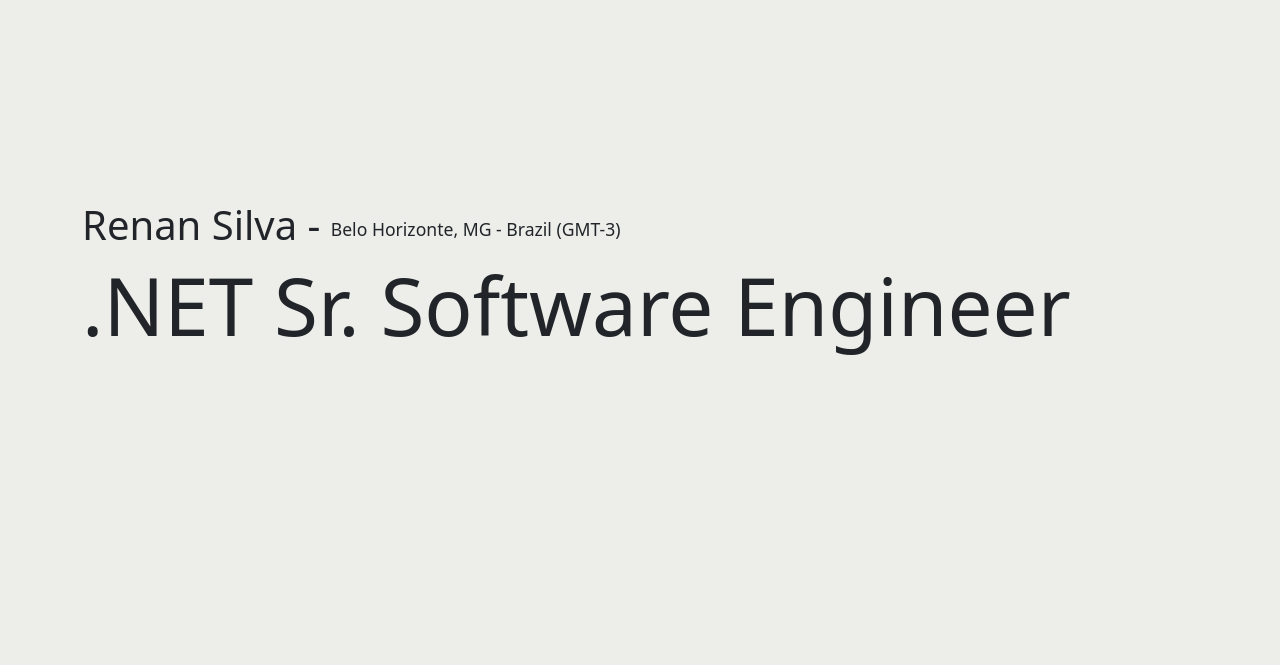
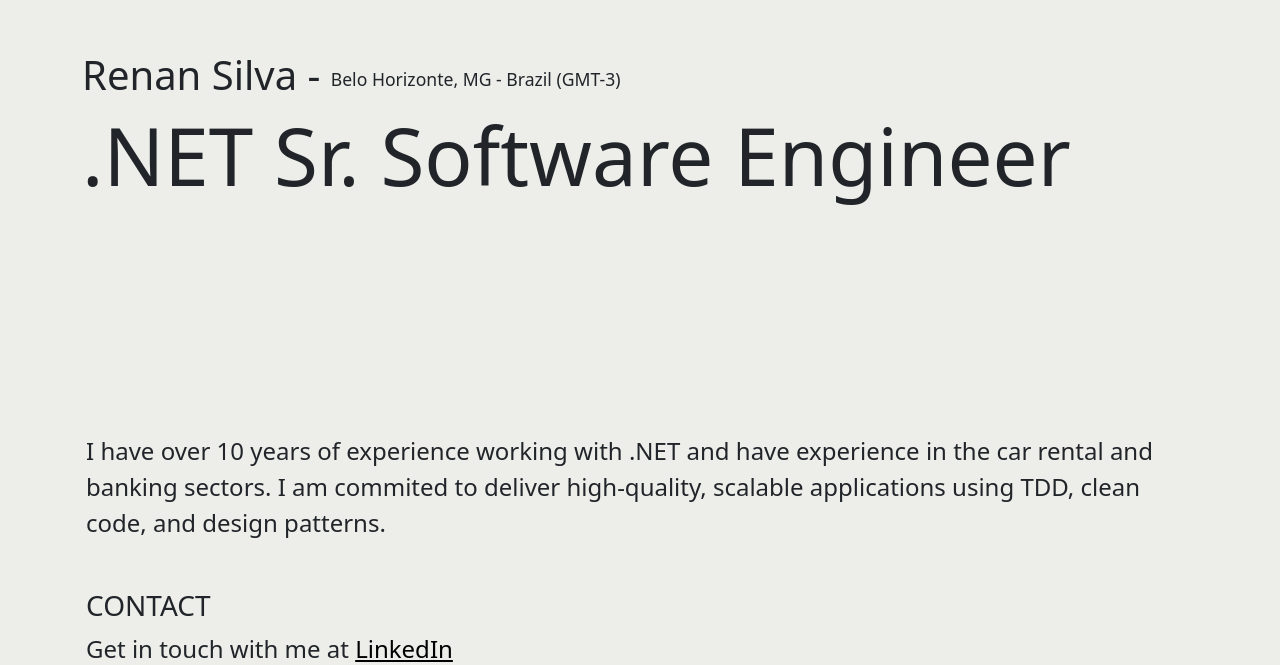
Before and after one commit to ressenzo/ressenzo.github.io, a React (Create React App) app: page / in a window 1280 px wide. Shown: the part 135-800 px from the top of the page. Built offline with nearby package versions, Linux system fonts and the light colour scheme.

Commit message:
Set min-height as 500px to header-content

```diff
--- a/src/components/Header/Header.css
+++ b/src/components/Header/Header.css
@@ -1,3 +1,7 @@
+.header-content {
+    min-height: 500px;
+}
+
 h1>span.header-place {
     font-size: 1.1rem;
 }
--- a/src/components/Header/Header.tsx
+++ b/src/components/Header/Header.tsx
@@ -16,8 +16,8 @@ export default function Header({ language }: LanguageModel) {
     }, [language])
 
     return (
-        <>
-            <div className="d-flex align-items-center vh-100">
+        // <div className="d-flex align-items-center vh-100">
+        <div className="d-flex align-items-center header-content">
             <div className="d-none d-lg-block">
                 <h1>Renan Silva - <span className="header-place align-middle">Belo Horizonte, MG - {info?.country} (GMT-3)</span></h1>
                 <h2 className="display-1">{info?.role}</h2>
@@ -28,6 +28,5 @@ export default function Header({ language }: LanguageModel) {
                 <h2 className="display-1">{info?.role}</h2>
             </div>
         </div>
-        </>
     );
 }
```
Lines whose indentation alone changed are shown as unchanged.
